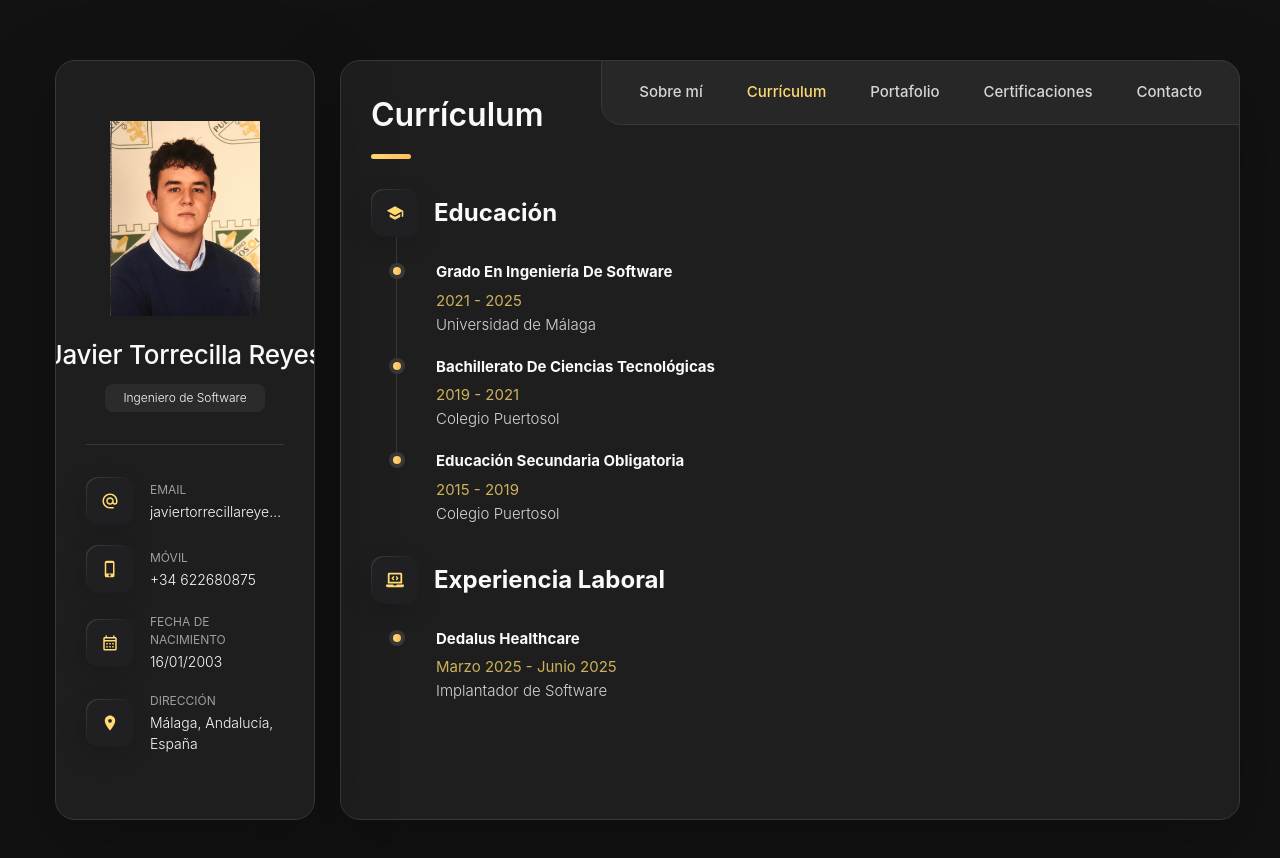
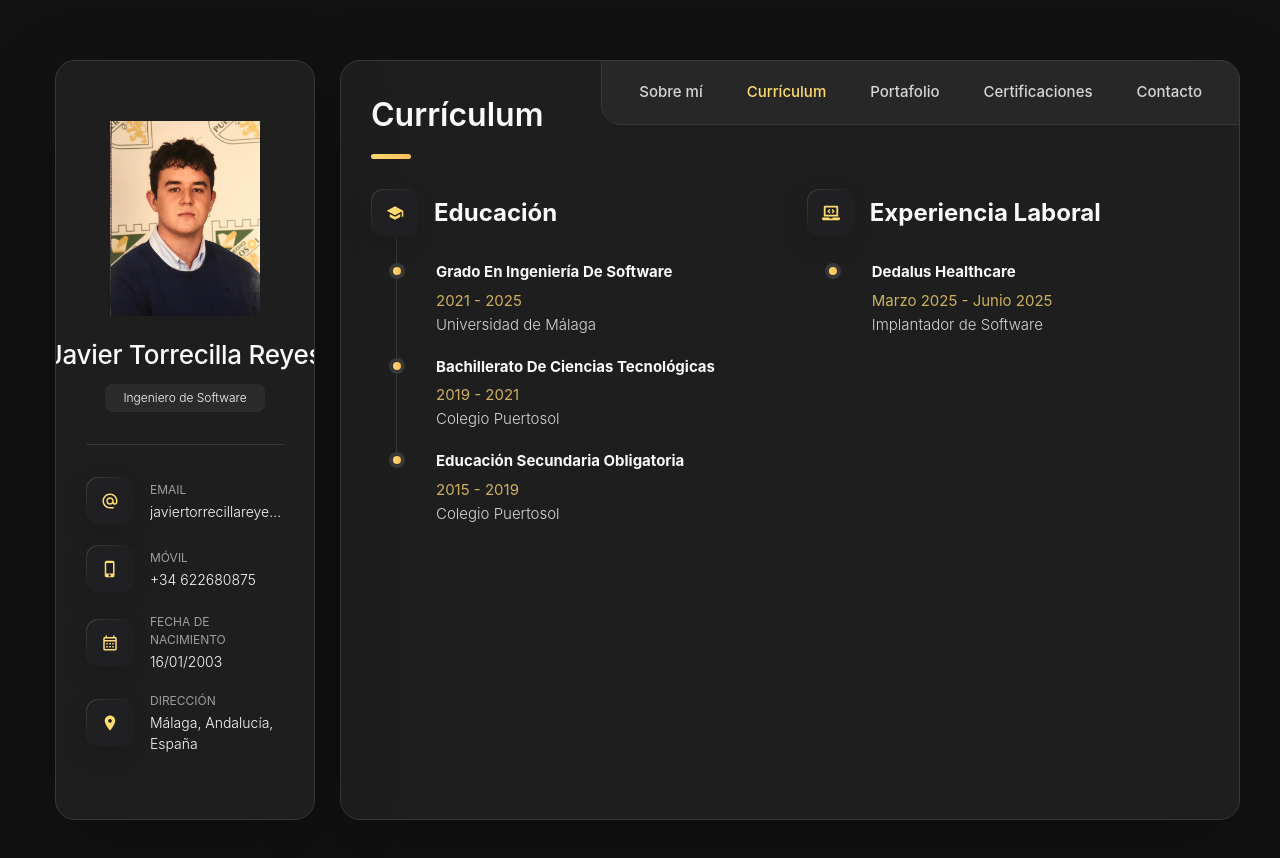
Before and after one commit to javiertorrecilla/personalPortfolio, a React (Vite) app: page /curriculum in a window 1280 px wide. Shown: the top 858 px of the page. Built offline with nearby package versions, Linux system fonts and the light colour scheme.

Commit message:
Update Resume.jsx

```diff
--- a/src/components/Resume.jsx
+++ b/src/components/Resume.jsx
@@ -1,5 +1,3 @@
-
-
 import Education from "./Education";
 import Experience from "./Experience";
 
@@ -10,9 +8,10 @@ export default function Resume() {
         <h2 className="h2 article-title">Currículum</h2>
       </header>
 
-      <Education />
-      <Experience />
-
+      <div className="resume-grid">
+        <Education />
+        <Experience />
+      </div>
     </article>
   );
 }
```
